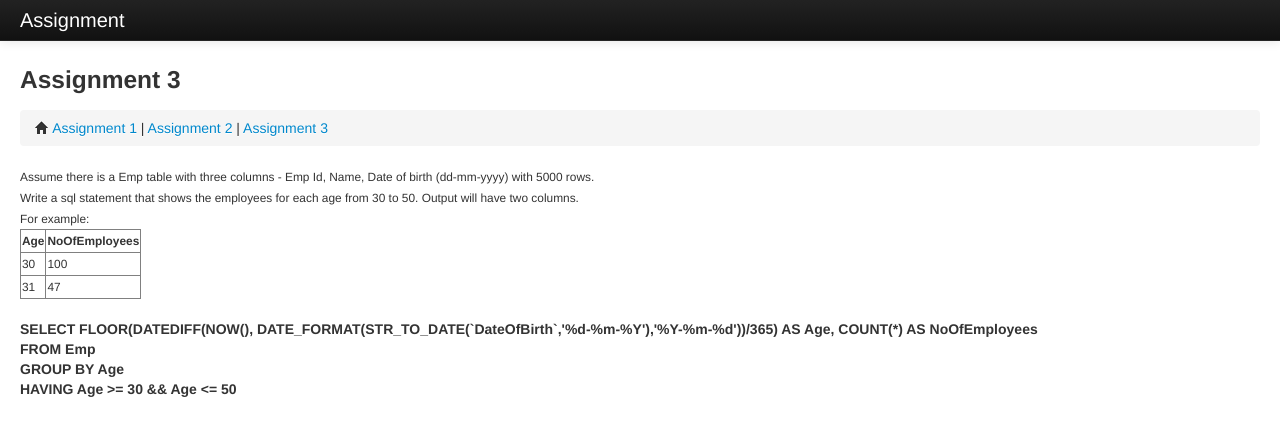
After one commit to dipskakadiya/Student, a CodeIgniter app: page /controller/sqlquery in a window 1280 px wide. The commit adds this page. Shown: the top 436 px of the page. Run offline with CodeIgniter, Linux system fonts and the light colour scheme.

Commit message:
Change made by Dips

```diff
--- a/application/config/database.php
+++ b/application/config/database.php
@@ -48,10 +48,10 @@
 $active_group = 'default';
 $active_record = TRUE;
 
-$db['default']['hostname'] = 'localhost';
-$db['default']['username'] = 'root';
-$db['default']['password'] = '';
-$db['default']['database'] = 'studinfosys';
+$db['default']['hostname'] = 'mysql13.000webhost.com';
+$db['default']['username'] = 'a7020063_root';
+$db['default']['password'] = 'a7020063';
+$db['default']['database'] = 'a7020063_assgmnt';
 $db['default']['dbdriver'] = 'mysql';
 $db['default']['dbprefix'] = '';
 $db['default']['pconnect'] = TRUE;
--- a/application/controllers/controller.php
+++ b/application/controllers/controller.php
@@ -38,6 +38,10 @@ class controller extends CI_Controller {
 		echo json_encode($this -> data);
 	}
 
+	public function sqlquery(){
+		$this -> load -> view('assign3');
+	}
+
 	public function stringsort() {
 		if (isset($_POST['btnsave'])) {
 			$this -> load -> model('string_function_model');
--- a/application/models/stud_model.php
+++ b/application/models/stud_model.php
@@ -11,7 +11,7 @@ class stud_model extends CI_Model {
 	}
 
 	public function getStudDetail($studID) {
-		return $this -> db -> query("SELECT `studID`, `studName`, `studEmail`, DATE_FORMAT(studDOB, '%d-%m-%Y') as studDOB, `studPhoneNo`, `studCollegeName`, `studAddress1`, `studAddress2`, `cityName`, `stateName`, `countryName` FROM (`tblstudent`) JOIN `city` ON `city`.`cityId` = `tblstudent`.`studCity` JOIN `state` ON `state`.`stateId` = `city`.`stateId` JOIN `country` ON `state`.`countryID` = `country`.`countryID` where `studID`=$studID") -> row();
+		return $this -> db -> query("SELECT `studID`, `studName`, `studEmail`, DATE_FORMAT(studDOB, '%d-%m-%Y') as studDOB, `studPhoneNo`, `studCollegeName`, `studAddress1`, `studAddress2`, `studCity`, `state`.`stateId`, `country`.`countryID` FROM (`tblstudent`) JOIN `city` ON `city`.`cityId` = `tblstudent`.`studCity` JOIN `state` ON `state`.`stateId` = `city`.`stateId` JOIN `country` ON `state`.`countryID` = `country`.`countryID` where `studID`=$studID") -> row();
 	}
 
 	public function insertStudDetails($data) {
--- /dev/null
+++ b/application/views/assign3.php
@@ -0,0 +1,91 @@
+<!DOCTYPE html>
+<html lang="en">
+	<head>
+		<meta charset="utf-8">
+		<title>Student Information System</title>
+		<link href="<?php echo base_url() . "assets/plugins/bootstrap/css/bootstrap.min.css"; ?>" rel="stylesheet" type="text/css"/>
+		<link href="<?php echo base_url() . "assets/plugins/bootstrap/css/bootstrap-responsive.min.css"; ?>" rel="stylesheet" type="text/css"/>
+
+	</head>
+	<body>
+		<div class="header navbar navbar-inverse navbar-fixed-top">
+			<!-- BEGIN TOP NAVIGATION BAR -->
+			<div class="navbar-inner">
+				<div class="container-fluid">
+					<!-- BEGIN LOGO -->
+					<a class="brand" > Assignment </a>
+					<!-- END LOGO -->
+				</div>
+			</div>
+			<!-- END TOP NAVIGATION BAR -->
+		</div>
+		<!-- BEGIN CONTAINER -->
+		<div class="page-container row-fluid" style="margin-top: 50px;">
+			<!-- BEGIN PAGE -->
+			<div class="page-content">
+				<!-- BEGIN PAGE CONTAINER-->
+				<div class="container-fluid">
+					<!-- BEGIN PAGE HEADER-->
+					<div class="row-fluid">
+						<div class="span12">
+							<h3 class="page-title">Assignment 3</h3>
+							<ul class="breadcrumb">
+								<li>
+									<i class="icon-home"></i>
+									<a href="<?php echo base_url() . "controller"; ?>">Assignment 1</a>
+									|
+									<a href="<?php echo base_url() . "controller/stringsort"; ?>">Assignment 2</a>
+									|
+									<a href="<?php echo base_url() . "controller/sqlquery"; ?>">Assignment 3</a>
+								</li>
+							</ul>
+							<small> Assume there is a Emp table with three columns - Emp Id, Name, Date of birth (dd-mm-yyyy) with 5000 rows. <br>
+							Write a sql statement that shows the employees for each age from 30 to 50. Output will have two columns. <br>
+							For example: <br>
+								<table border="1">
+									<tr>
+										<th>Age</th>
+										<th>NoOfEmployees
+									</tr>
+									<tr>
+										<td>30</td>
+										<td>100</td>
+									</tr>
+									<tr>
+										<td>31</td>
+										<td>47</td>
+									</tr>
+								</table>
+							</small>
+						</div>
+					</div>
+					<!-- END PAGE HEADER-->
+					<!-- BEGIN PAGE CONTENT-->
+					<div class="row-fluid" style="margin-top: 20px">
+						<div class="span12">
+							<div class="tabbable portlet-tabs">
+								<div class="tab-content">
+									<div class="tab-pane active" id="portlet_tab1">
+										<p><b>SELECT FLOOR(DATEDIFF(NOW(), DATE_FORMAT(STR_TO_DATE(`DateOfBirth`,'%d-%m-%Y'),'%Y-%m-%d'))/365) AS Age, COUNT(*) AS NoOfEmployees
+										<br/> FROM Emp
+										<br/> GROUP BY Age
+										<br/> HAVING Age >= 30 && Age <= 50</b></p>
+									</div>
+								</div>
+							</div>
+						</div>
+					</div>
+				</div>
+				<!-- END PAGE CONTENT-->
+			</div>
+			<!-- END PAGE CONTAINER-->
+		</div>
+		<!-- END PAGE -->
+		</div>
+		<!-- END CONTAINER -->
+		<!-- BEGIN CORE PLUGINS -->
+		<script src="<?php echo base_url() . "assets/plugins/jquery-1.10.1.min.js"; ?>" type="text/javascript"></script>
+		<script src="<?php echo base_url() . "assets/plugins/bootstrap/js/bootstrap.min.js"; ?>" type="text/javascript"></script>
+
+	</body>
+</html>
```
Also changed, not shown: application/views/assign2.php (+7 -4 lines), application/views/index.php (+8 -2 lines), assets/scripts/index.js (+13 -3 lines), assets/scripts/string.js (added, +52 -0 lines), .htaccess.
